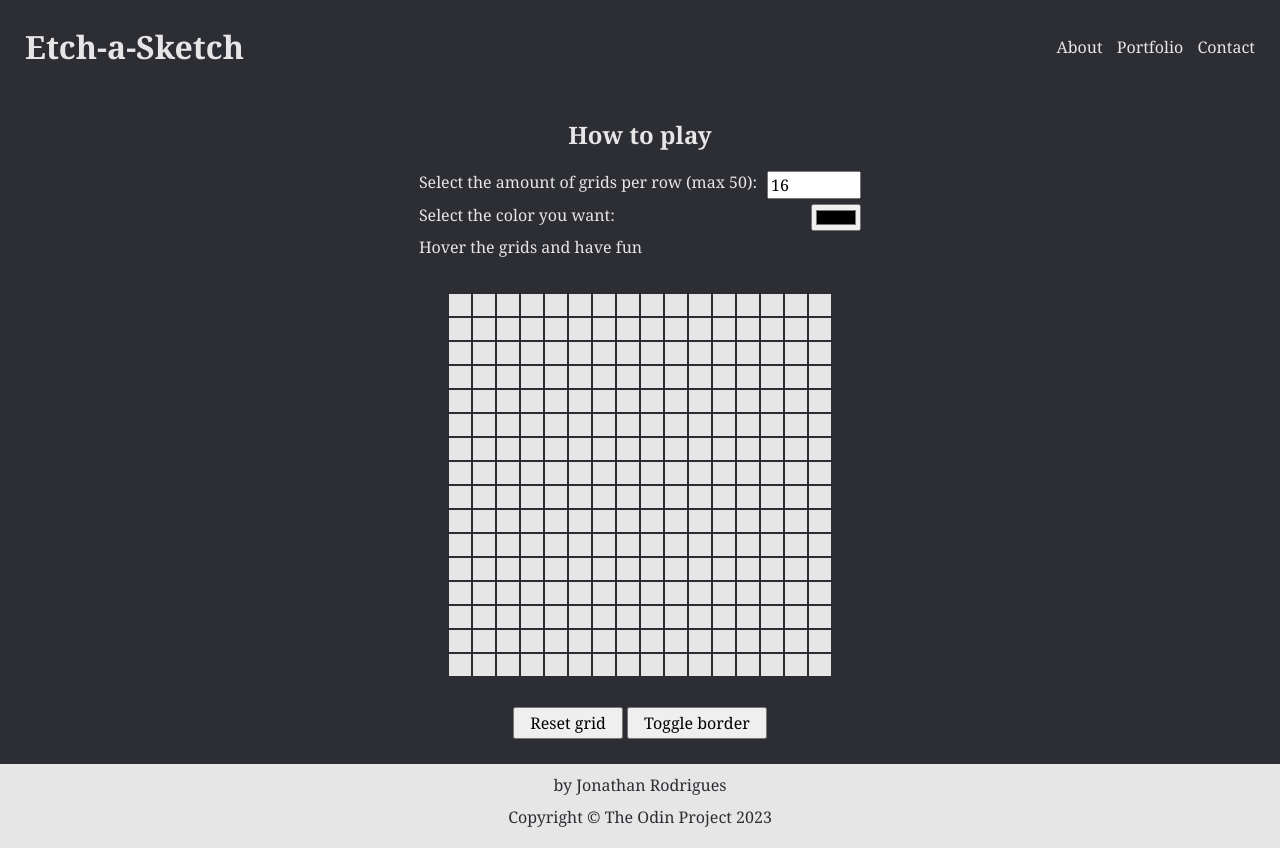
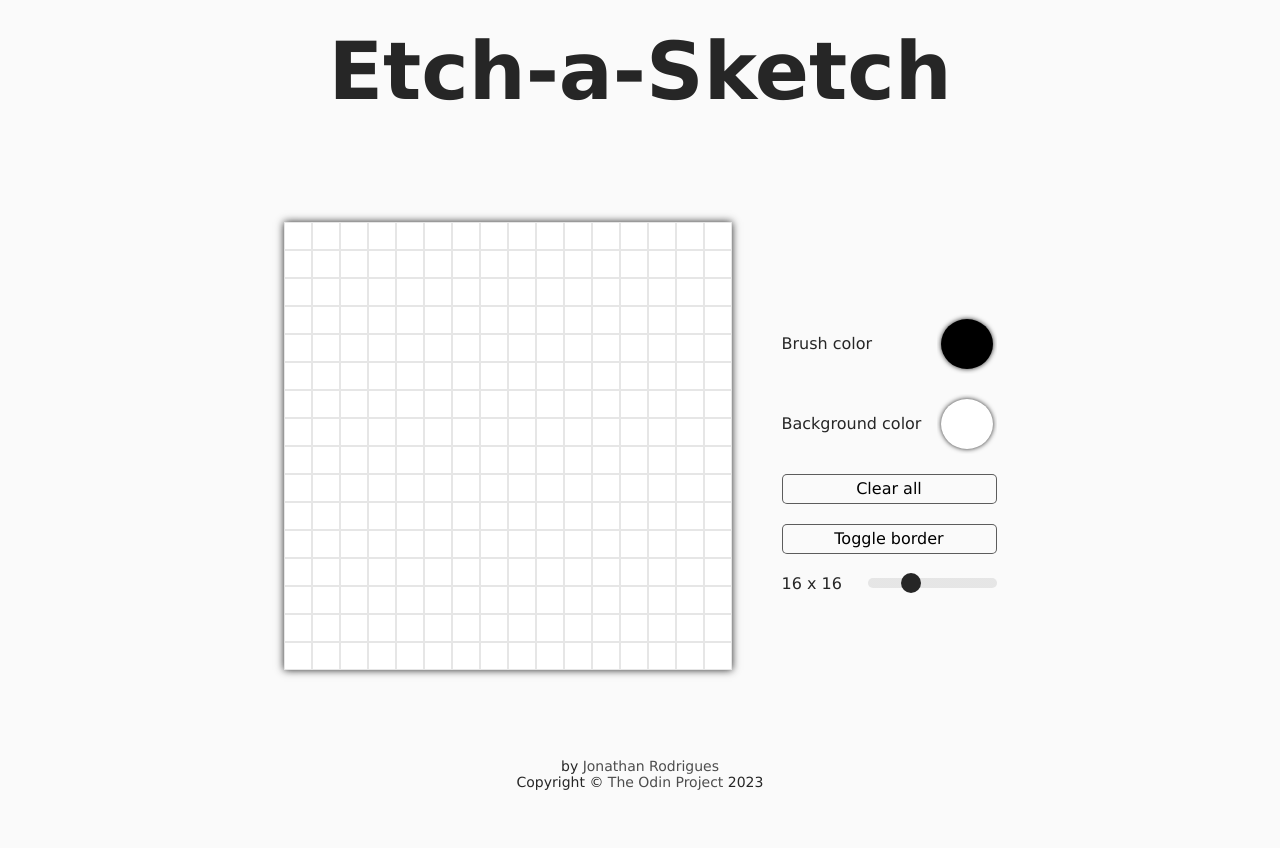
Before and after one commit to johnrds/etch-a-sketch, a plain HTML site: page index.html in a window 1280 px wide. After the commit the page ends 800 px from the top, so only its background shows below. Drawn offline with Linux system fonts and the light colour scheme.

Commit message:
Updated styling/added bgColor Picker

```diff
--- a/css/style.css
+++ b/css/style.css
@@ -1,13 +1,3 @@
-:root {
-    --clr-gray-100: hsl(231, 7%, 50%);
-    --clr-gray-200: hsl(231, 7%, 19%);
-
-    --clr-white-100: hsl(0, 0%, 90%);
-    --clr-white-200: hsl(0, 0%, 70%);
-
-    --ff: Georgia, serif;
-}
-
 *,
 *::after,
 *::before {
@@ -21,26 +11,11 @@ html:focus-within {
 
 a {
     text-decoration: none;
-    color: var(--clr-white-100);
+    color: hsl(0, 0%, 30%);
 }
 
 a:hover {
-    color: var(--clr-white-200);
-}
-
-footer,
-footer a {
-    color: var(--clr-gray-200);
-}
-
-footer a:hover {
-    color: var(--clr-gray-100);
-}
-
-img,
-picture {
-    max-width: 100%;
-    display: block;
+    color: hsl(0, 0%, 60%);
 }
 
 input,
@@ -54,11 +29,12 @@ html,
 body {
     width: 100%;
     min-height: 100vh;
-    color: var(--clr-white-100);
 }
 
 body {
-    font-family: var(--ff);
+    font-family: Verdana, Geneva, Tahoma, sans-serif;
+    color: hsl(0, 0%, 15%);
+    background-color: hsl(0, 0%, 98%);
     display: flex;
     flex-direction: column;
 }
@@ -69,36 +45,26 @@ body>* {
 }
 
 header {
-    background-color: var(--clr-gray-200);
-    color: var(--clr-white-100);
-    display: flex;
-    justify-content: space-between;
-    align-items: center;
-}
-
-header ul li {
-    display: inline;
-    padding-left: 10px;
+    text-align: center;
+    font-size: 40px;
 }
 
 main {
     flex: 1;
     display: flex;
-    flex-direction: column;
+    flex-wrap: wrap;
+    gap: 50px;
+    justify-content: center;
     align-items: center;
     background-color: var(--clr-gray-200);
 }
 
-.instructions h2 {
-    text-align: center;
-    margin-bottom: 20px;
-}
-
 .gridPanel {
     margin: 30px 0px;
-    background-color: var(--clr-white-100);
-    width: 30vw;
-    height: 30vw;
+    background-color: hsl(0, 0%, 100%);
+    box-shadow: 0px 0px 8px hsl(0, 0%, 15%);
+    width: 35vw;
+    height: 35vw;
     display: grid;
 }
 
@@ -107,29 +73,76 @@ ol {
 }
 
 ol>li {
+    list-style: none;
     display: flex;
-    gap: 10px;
+    gap: 15px;
     justify-content: space-between;
+    align-items: center;
     margin-bottom: 5px;
+    margin-top: 20px;
+}
+
+button,
+input {
+    cursor: pointer;
+}
+
+input[type="color"] {
+    width: 60px;
+    height: 60px;
+    border: none;
+    background-color: hsl(0, 0%, 98%);
+}
+
+input[type="color"]::-webkit-color-swatch {
+    border: none;
+    border-radius: 50%;
+    box-shadow: 0px 0px 5px hsl(0, 0%, 15%);
+}
+
+input[type="range"] {
+    -webkit-appearance: none;
+    height: 10px;
+    border-radius: 5px;
+    background-image: linear-gradient(hsl(0, 0%, 90%), hsl(0, 0%, 90%));
+}
+
+input[type="range"]::-webkit-slider-thumb {
+    -webkit-appearance: none;
+    height: 20px;
+    width: 20px;
+    border-radius: 50%;
+    background: hsl(0, 0%, 15%);
 }
 
 @media (max-width:800px) {
     .gridPanel {
-        width: 70vw;
-        height: 70vw;
+        width: 95vw;
+        height: 95vw;
+    }
+
+    header {
+        font-size: 30px;
     }
 }
 
 button {
-    padding: 3px 15px;
+    width: 215px;
+    height: 30px;
+    border-radius: 5px;
+    border: 1px solid hsla(0, 0%, 0%, 0.63);
+    background-color: hsl(0, 0%, 98%);
+}
+
+button:hover {
+    background-color: hsl(0, 0%, 15%);
+    transform: scale(1.05);
+    color: hsl(0, 0%, 100%);
+    transition: all 0.08s ease;
 }
 
 footer {
-    background-color: var(--clr-white-100);
+    font-size: 14px;
     text-align: center;
     padding: 10px 0px;
 }
-
-footer p {
-    margin-bottom: 10px;
-}
--- a/index.html
+++ b/index.html
@@ -11,39 +11,29 @@
 
 <body>
     <header>
-        <div class="left-side">
-            <h1>Etch-a-Sketch</h1>
-        </div>
-
-        <div class="right-side">
-            <ul class="nav-links">
-                <li><a href="#">About</a></li>
-                <li><a href="#">Portfolio</a></li>
-                <li><a href="#">Contact</a></li>
-            </ul>
-        </div>
+        <h1>Etch-a-Sketch</h1>
     </header>
 
     <main>
+        <div class="gridPanel"></div>
         <div class="instructions">
-            <h2>How to play</h2>
             <ol>
                 <li>
-                    <label for="grid">Select the amount of grids per row (max 50): </label>
-                    <input type="text" id="grid" name="grid" required minlength="1" maxlength="3" size="4" value="16">
+                    <p>Brush color</p>
+                    <input type="color" id="brColor" name="brColor">
                 </li>
-                <li><label for="color">Select the color you want:</label>
-                    <input type="color" id="color" name="color">
+                <li>
+                    <p>Background color</p>
+                    <input type="color" id="bgColor" name="bgColor" value="#FFFFFF">
                 </li>
-                <li>Hover the grids and have fun</li>
+                <li><button class="resetBtn">Clear all</button></li>
+                <li><button class="gridBorder">Toggle border</button></li>
+                <li>
+                    <p class="rangeValue">16 x 16</p>
+                    <input type="range" name="gridRange" id="gridRange" value="16" min="1" max="50">
+                </li>
             </ol>
-
         </div>
-        <div class="gridPanel"></div>
-        <div class="buttons">
-        <button class="resetBtn">Reset grid</button>
-        <button class="gridBorder">Toggle border</button>
-    </div>
     </main>
 
     <footer>
--- a/js/script.js
+++ b/js/script.js
@@ -5,11 +5,12 @@ function createGrid(n) {
 
     for (let i = 0; i < (n * n); i++) {
         let grid = document.createElement('div');
-        grid.classList = `grid ${i + 1}`;
-        grid.style.border = '1px solid var(--clr-gray-200)';
+        grid.classList = `grid ${i + 1} background`;
+        grid.style.border = '1px solid hsl(0, 0%, 90%)';
+        grid.style.backgroundColor = bgClr;
         grid.addEventListener('mouseover', () => {
+            grid.classList.remove('background');
             grid.style.backgroundColor = currentClr;
-
         });
         gridPanel.appendChild(grid);
     };
@@ -17,26 +18,30 @@ function createGrid(n) {
     gridPanel.style.gridTemplateRows = `repeat(${n}, 1fr)`;
 };
 
-const gridLabel = document.querySelector('#grid');
-gridLabel.addEventListener('keypress', (e) => {
-    if (e.key !== 'Enter'
-        || isNaN(gridLabel.value)
-        || gridLabel.value === '0'
-        || gridLabel.value === ''
-        || gridLabel.value > 50) return;
 
-    createGrid(gridLabel.value);
+const gridRange = document.querySelector('#gridRange');
+const gridLabel = document.querySelector('.rangeValue');
+gridRange.addEventListener('change', (e) => {
+    resetValues();
+    createGrid(e.target.value);
 });
 
-const resetBtn = document.querySelector('.resetBtn');
-resetBtn.addEventListener('click', () => {
-    createGrid(Math.sqrt(gridPanel.lastChild.classList[1]));
+gridRange.addEventListener('mousemove', (e) => {
+    gridLabel.textContent = `${e.target.value} x ${e.target.value}`
+})
+
+let currentClr = '#000000'
+const brushClrPicker = document.querySelector('#brColor');
+brushClrPicker.addEventListener('change', (e) => {
+    currentClr = e.target.value;
 });
 
-let currentClr = '#000000'
-const colorPicker = document.querySelector('#color');
-colorPicker.addEventListener('change', (e) => {
-    currentClr = e.target.value;
+let bgClr = '#FFFFFF'
+const bgClrPicker = document.querySelector('#bgColor');
+bgClrPicker.addEventListener('change', (e) => {
+    bgClr = e.target.value;
+    const prevGrids = document.querySelectorAll('.grid.background');
+    prevGrids.forEach(grid => { grid.style.backgroundColor = bgClr });
 });
 
 const borderBtn = document.querySelector('.gridBorder');
@@ -44,9 +49,22 @@ borderBtn.addEventListener('click', () => {
     const grids = document.querySelectorAll('.grid');
     grids.forEach(grid => {
         if (grid.style.border === '') {
-            grid.style.border = '1px solid var(--clr-gray-200)';
+            grid.style.border = '1px solid hsl(0, 0%, 90%)';
         } else { grid.style.border = '' };
     });
 });
 
+const resetBtn = document.querySelector('.resetBtn');
+resetBtn.addEventListener('click', () => {
+    resetValues();
+    createGrid(Math.sqrt(gridPanel.lastChild.classList[1]));
+});
+
+function resetValues() {
+    currentClr = '#000000';
+    brushClrPicker.value = '#000000';
+    bgClr = '#FFFFFF';
+    bgClrPicker.value = '#FFFFFF';
+};
+
 createGrid(16);
```
